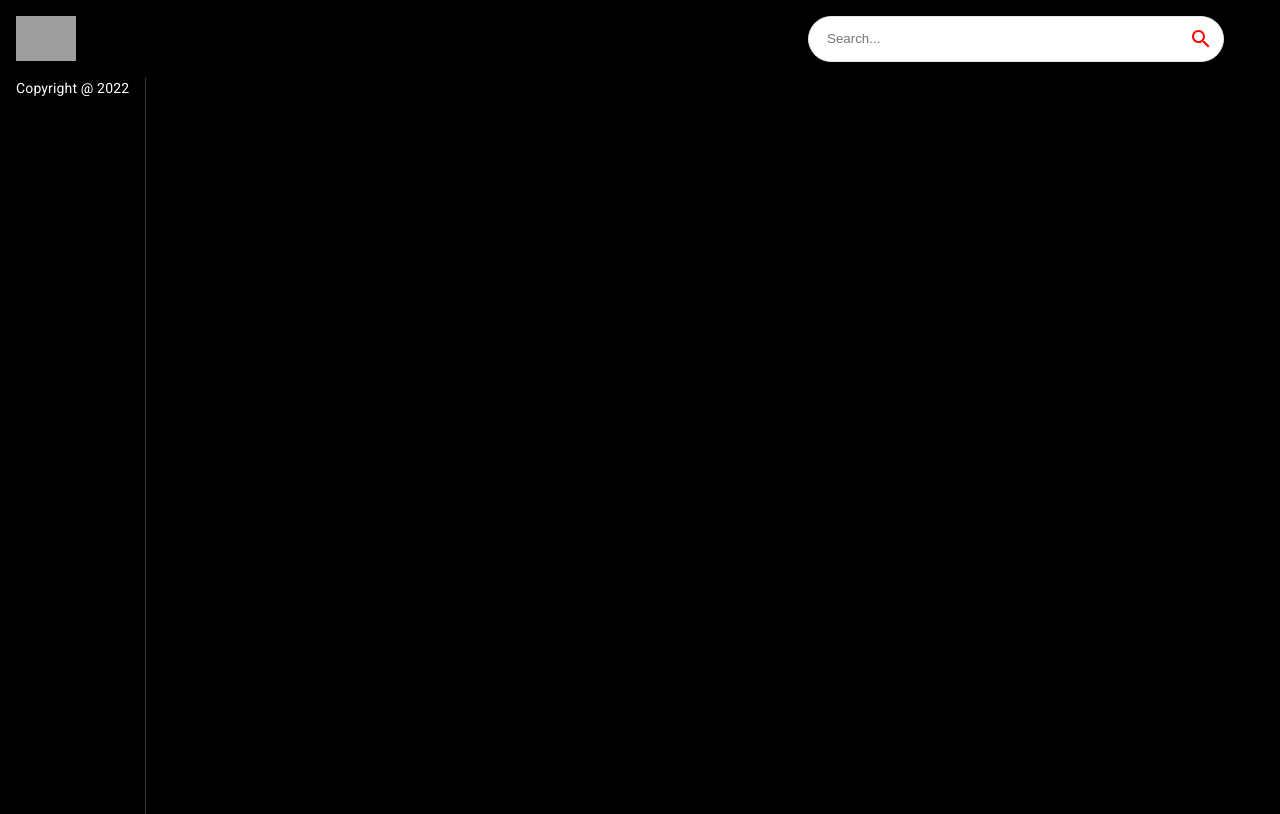
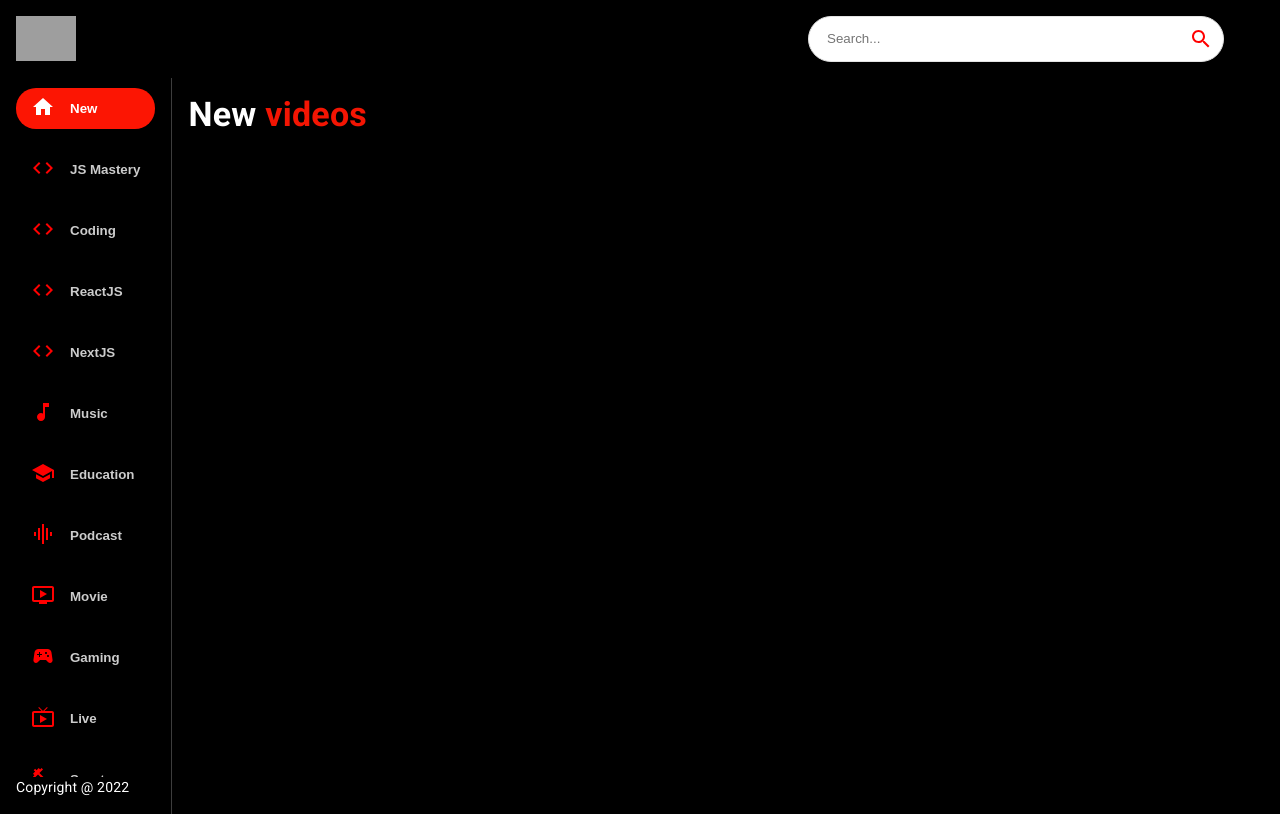
Before and after one commit to Momenuzzaman/Youtube_clone, a React (Create React App) app: page / in a window 1280 px wide. Built offline with nearby package versions, Linux system fonts and the light colour scheme; grey boxes are pictures that could not be loaded.

Commit message:
feed add

```diff
--- a/src/components/Feed.jsx
+++ b/src/components/Feed.jsx
@@ -1,5 +1,6 @@
 import { useState, useEffect } from "react";
 import { Box, Stack, Typography } from "@mui/material";
+import SideBar from "./SideBar";
 
 const Feed = () => {
   return (
@@ -11,6 +12,7 @@ const Feed = () => {
           px: { sx: 0, md: 2 },
         }}
       >
+        <SideBar />
         <Typography
           className="copyright"
           variant="body2"
@@ -19,6 +21,16 @@ const Feed = () => {
           Copyright @ 2022
         </Typography>
       </Box>
+      <Box p={2} sx={{ overflowY: "auto" }}>
+        <Typography
+          variant="h4"
+          fontWeight="bold"
+          mb={2}
+          sx={{ color: "white" }}
+        >
+          New <span style={{ color: "#F31503" }}>videos</span>
+        </Typography>
+      </Box>
     </Stack>
   );
 };
--- a/src/components/Navbar.jsx
+++ b/src/components/Navbar.jsx
@@ -18,7 +18,7 @@ const Navbar = () => {
         justifyContent: "space-between",
       }}
     >
-      <Link style={{ display: "flex", alineItems: "center" }}>
+      <Link to="/" style={{ display: "flex", alineItems: "center" }}>
         <img src={logo} alt="logo" height={45} />
       </Link>
       <SearchBar />
--- /dev/null
+++ b/src/components/SideBar.jsx
@@ -0,0 +1,44 @@
+import { Stack } from "@mui/system";
+import React from "react";
+import { categories } from "../utils/constants";
+
+const SideBar = () => {
+  const selectedCategory = "New";
+  return (
+    <Stack
+      direction="row"
+      sx={{
+        overflowY: "auto",
+        height: { sx: "auto", md: "95%" },
+        flexDirection: { md: "column" },
+      }}
+    >
+      {categories.map((category) => (
+        <button
+          className="category-btn"
+          style={{
+            background: category.name == selectedCategory && "#FC1503",
+            color: "white",
+          }}
+          key={category.name}
+        >
+          <span
+            style={{
+              color: category.name == selectedCategory ? "white" : "red",
+              marginRight: "15px",
+            }}
+          >
+            {category.icon}
+          </span>
+          <span
+            style={{ opacity: category.name == selectedCategory ? "1" : "0.8" }}
+          >
+            {category.name}
+          </span>
+        </button>
+      ))}
+    </Stack>
+  );
+};
+
+export default SideBar;
--- a/src/components/index.js
+++ b/src/components/index.js
@@ -4,3 +4,4 @@ export { default as ChannelDetail } from "./ChannelDetail";
 export { default as VideoDetail } from "./VideoDetail";
 export { default as SearchFeed } from "./SearchFeed";
 export { default as SearchBar } from "./SearchBar";
+export { default as SideBar } from "./SideBar";
```
